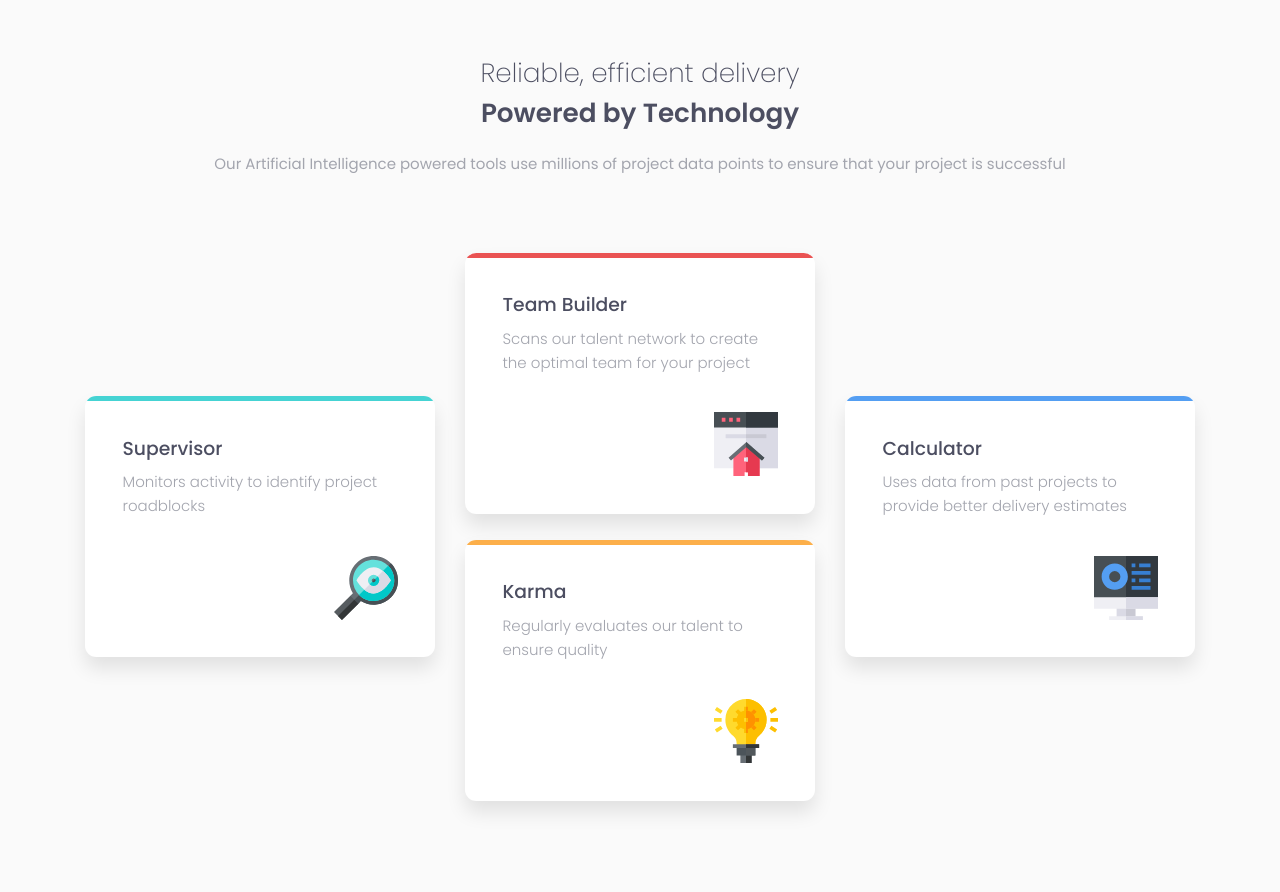
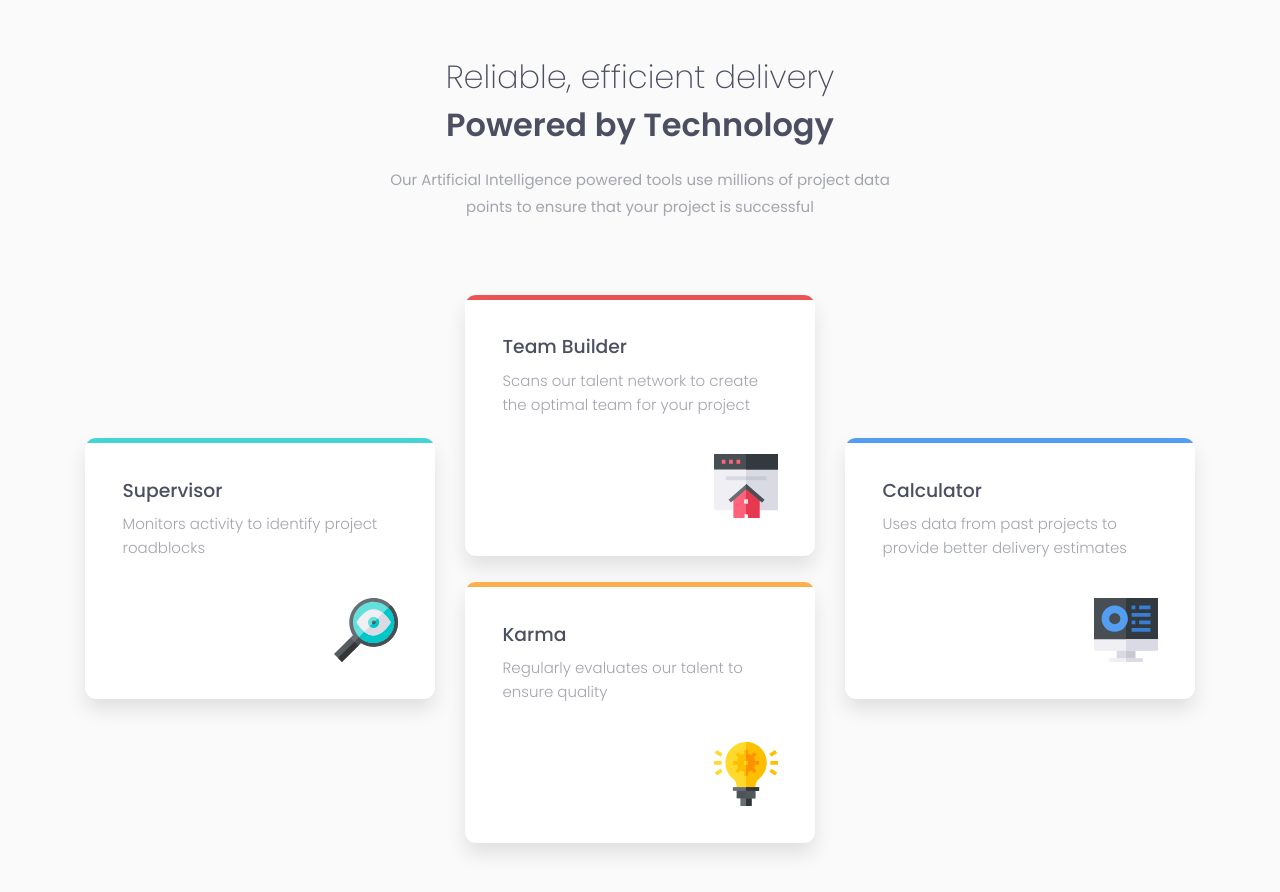
Before and after one commit to kareemsakr/fe-challenge-5, a plain HTML site: page index.html in a window 1280 px wide. Drawn offline with Linux system fonts and the light colour scheme.

Commit message:
Iterated over the solution to imporve it

```diff
--- a/styles.css
+++ b/styles.css
@@ -48,17 +48,18 @@ header {
   align-items: center;
   margin-bottom: var(--xxxxl);
   text-align: center;
+  max-width: 500px;
 }
 
 header h1 {
   color: var(--very-dark-blue);
-  font-size: clamp(var(--xl), 2vw, var(--xxxxl));
+  font-size: clamp(var(--xl), 2.5vw, var(--xxxxl));
   font-weight: 200;
 }
 
 header h2 {
   color: var(--very-dark-blue);
-  font-size: clamp(var(--xl), 2vw, var(--xxxxl));
+  font-size: clamp(var(--xl), 2.5vw, var(--xxxxl));
   margin-bottom: var(--l);
   font-weight: 600;
 }
```
